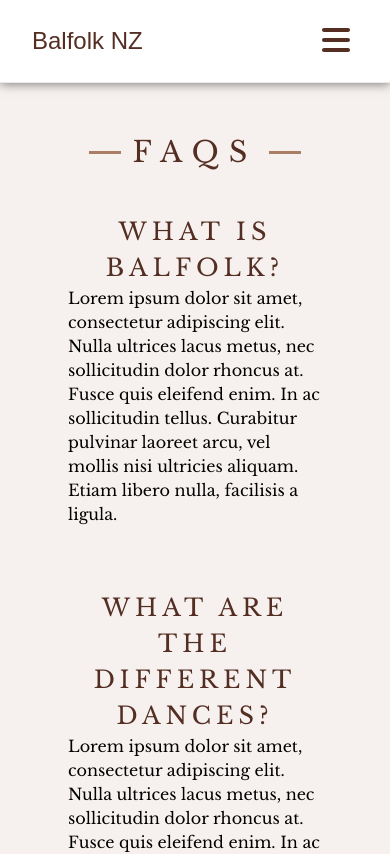
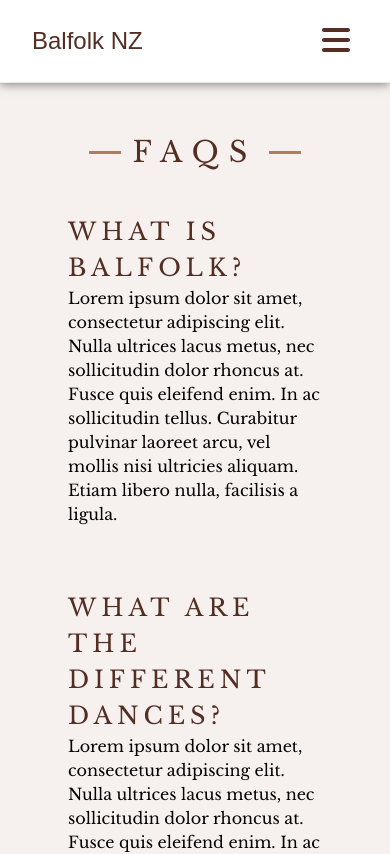
Before and after one commit to balfolknz/balfolk-nz, a Next.js app: page /more in a window 390 px wide. Shown: the top 854 px of the page. Built offline with nearby package versions, Linux system fonts and the light colour scheme; a web font is replaced by a local one.

Commit message:
Left align all text more

```diff
--- a/app/more/page.tsx
+++ b/app/more/page.tsx
@@ -13,10 +13,10 @@ const MorePage = () => {
                             return (
                                 <section className={`${styles.questionWrapper} gap-4 `}>
                                     <section
-                                        className={`${styles.questionWrapper__question} | text-center md:text-left`}>
+                                        className={`${styles.questionWrapper__question} | text-left`}>
                                         <h3>{question.question}</h3>
                                     </section>
-                                    <section className={`${styles.questionWrapper__answer} | text-center md:text-left`}>
+                                    <section className={`${styles.questionWrapper__answer} | text-left`}>
                                         <p>{question.answer}</p>
                                     </section>
                                 </section>
```
